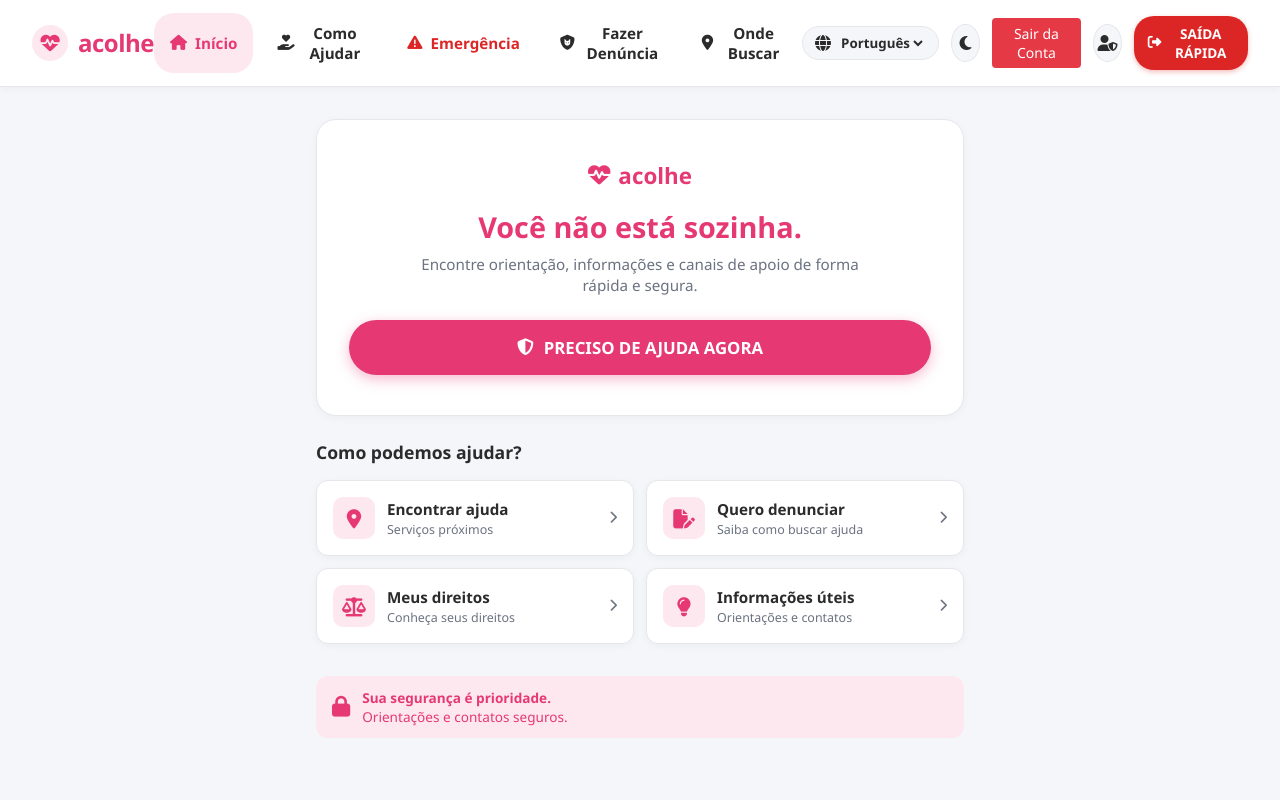
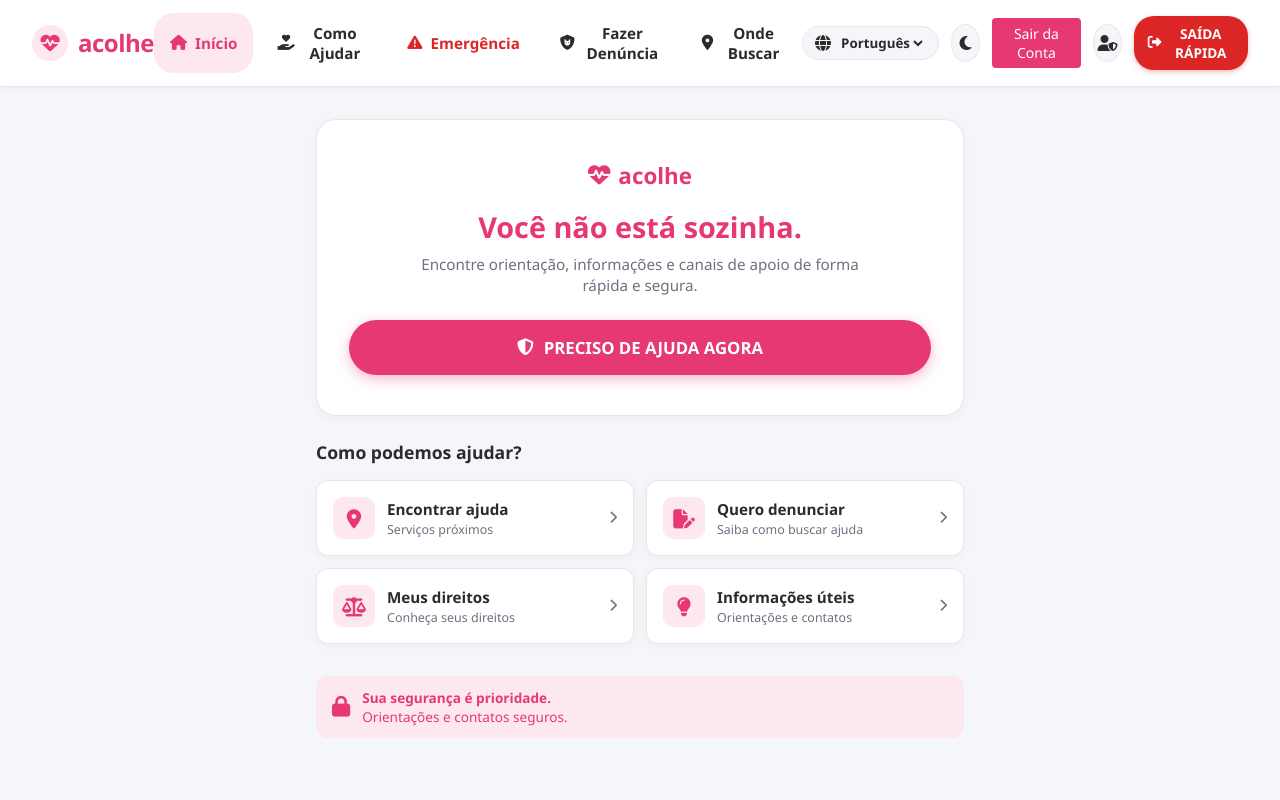
Before and after one commit to niraldosantiago/Acolhe-MVP, a website: page public/index.html in a window 1280 px wide. Shown: the top 800 px of the page. Drawn offline with nearby package versions, Linux system fonts and the light colour scheme.

```diff
--- a/public/index.html
+++ b/public/index.html
@@ -57,7 +57,7 @@
       </button>
 
       <!-- Exemplo de Botão de Logout para o Utilizador -->
-      <button id="btn-user-logout" style="background: #e63946; color: white; border: none; padding: 6px 12px; border-radius: 4px; cursor: pointer; font-size: 14px;">
+      <button id="btn-user-logout" style="background: rgb(230, 57, 116); color: white; border: none; padding: 6px 12px; border-radius: 4px; cursor: pointer; font-size: 14px;">
        Sair da Conta
       </button>
 
```
